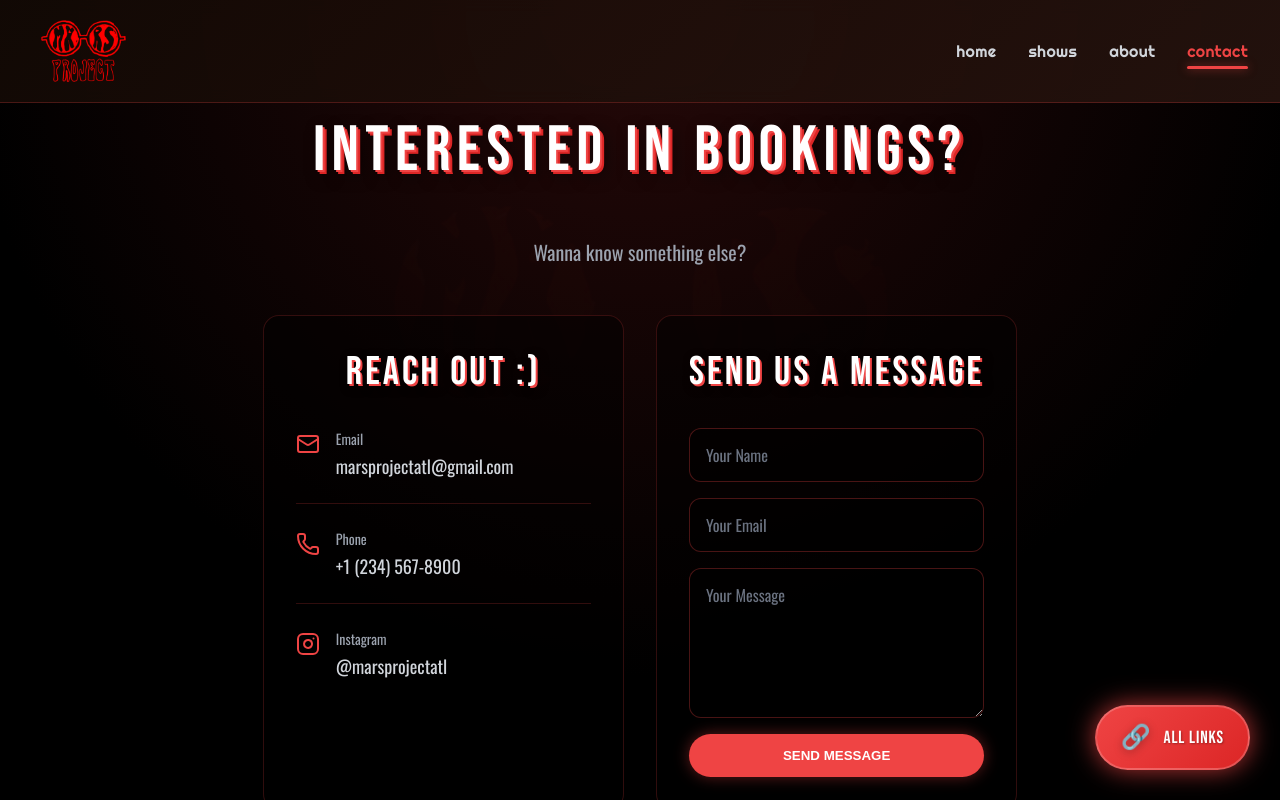
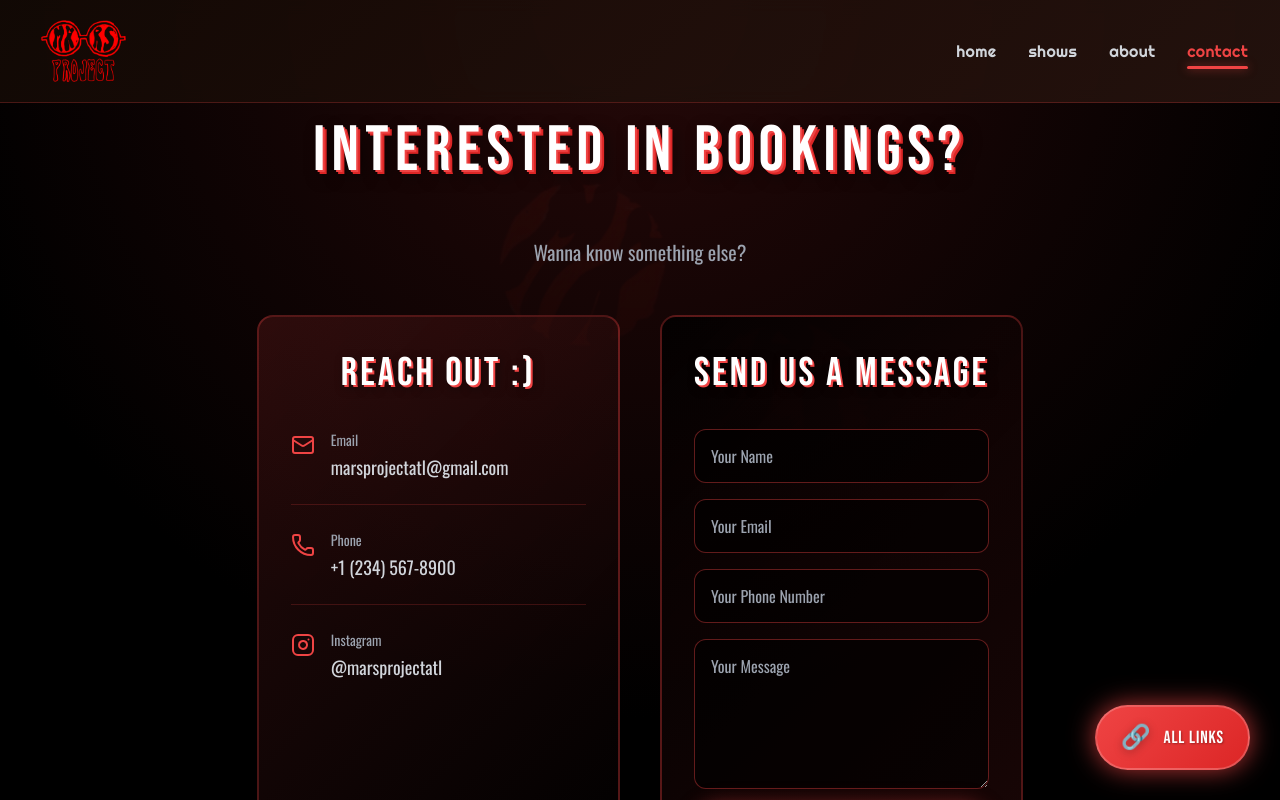
Before and after one commit to harsenyan3/mars_project, a React (Create React App) app: page / in a window 1280 px wide. Both pictures are taken after a click on the button "contact". Shown: the top 800 px of the page. Built offline with nearby package versions, Linux system fonts and the light colour scheme.

Commit message:
Fixed issues with email formulary. Connected EmailJS to get automated email system from website.

```diff
--- a/src/App.css
+++ b/src/App.css
@@ -995,23 +995,43 @@ body {
   top: 50%;
   left: 50%;
   transform: translate(-50%, -50%);
-  width: 60%;
+  width: 50%;
   height: auto;
   z-index: -1;
-  opacity: 0.08;
+  opacity: 0.12;
   pointer-events: none;
+  animation: subtleRotate 30s linear infinite;
+}
+
+@keyframes subtleRotate {
+  from {
+    transform: translate(-50%, -50%) rotate(0deg);
+  }
+  to {
+    transform: translate(-50%, -50%) rotate(360deg);
+  }
 }
 
 .contact-page-bg-img {
   width: 100%;
   height: auto;
-  filter: grayscale(50%);
+  filter: grayscale(30%) brightness(1.2);
 }
 
 .contact-section {
   display: grid;
   grid-template-columns: 1fr 1fr;
-  gap: 2rem;
+  gap: 2.5rem;
+}
+
+.contact-info {
+  background: linear-gradient(135deg, rgba(239, 68, 68, 0.15), rgba(0, 0, 0, 0.7));
+  border: 2px solid rgba(239, 68, 68, 0.3);
+}
+
+.message-form {
+  background: linear-gradient(135deg, rgba(0, 0, 0, 0.8), rgba(127, 29, 29, 0.2));
+  border: 2px solid rgba(239, 68, 68, 0.3);
 }
 
 .contact-items {
@@ -1112,8 +1132,8 @@ body {
 .form-input,
 .form-textarea {
   width: 100%;
-  background: rgba(0, 0, 0, 0.5);
-  border: 1px solid rgba(239, 68, 68, 0.3);
+  background: rgba(0, 0, 0, 0.6);
+  border: 1px solid rgba(239, 68, 68, 0.4);
   border-radius: 0.75rem;
   padding: 0.875rem 1rem;
   color: #fff;
@@ -1124,37 +1144,54 @@ body {
 
 .form-input::placeholder,
 .form-textarea::placeholder {
-  color: #6b7280;
+  color: #9ca3af;
 }
 
 .form-input:focus,
 .form-textarea:focus {
   outline: none;
   border-color: #ef4444;
+  background: rgba(0, 0, 0, 0.8);
   box-shadow: 0 0 0 3px rgba(239, 68, 68, 0.2);
 }
 
 .form-textarea {
   resize: vertical;
-  min-height: 120px;
+  min-height: 150px;
 }
 
 .btn-submit {
   width: 100%;
-  background: #ef4444;
+  background: linear-gradient(135deg, #ef4444, #dc2626);
   color: #fff;
-  font-weight: 600;
-  padding: 0.875rem 1.5rem;
+  font-family: 'Bebas Neue', sans-serif;
+  font-weight: 400;
+  font-size: 1.1rem;
+  letter-spacing: 0.08em;
+  padding: 1rem 1.5rem;
   border: none;
   border-radius: 9999px;
   cursor: pointer;
   transition: all 0.3s;
-  box-shadow: 0 0 15px rgba(239, 68, 68, 0.4);
+  box-shadow:
+          0 0 20px rgba(239, 68, 68, 0.5),
+          0 4px 0 #991b1b;
+  text-transform: uppercase;
 }
 
 .btn-submit:hover {
-  background: #dc2626;
-  box-shadow: 0 0 25px rgba(239, 68, 68, 0.6);
+  background: linear-gradient(135deg, #dc2626, #991b1b);
+  transform: translateY(-2px);
+  box-shadow:
+          0 0 30px rgba(239, 68, 68, 0.8),
+          0 6px 0 #7f1d1d;
+}
+
+.btn-submit:active {
+  transform: translateY(1px);
+  box-shadow:
+          0 0 20px rgba(239, 68, 68, 0.5),
+          0 2px 0 #991b1b;
 }
 
 /* ===================================
--- a/src/App.js
+++ b/src/App.js
@@ -11,30 +11,6 @@ import chuck from './chuck.JPEG';
 import mombay from './mombay.JPEG';
 import jack from './jack.jpeg';
 import './App.css';
-
-function App() {
-  const [currentPage, setCurrentPage] = useState('Home');
-  const [formData, setFormData] = useState({ name: '', email: '', message: '' });
-  const [mobileMenuOpen, setMobileMenuOpen] = useState(false);
-  const [navbarScrolled, setNavbarScrolled] = useState(false);
-  const [hoveredMember, setHoveredMember] = useState(null);
-
-  React.useEffect(() => {
-    const handleScroll = () => {
-      if (window.scrollY > 50) {
-        setNavbarScrolled(true);
-      } else {
-        setNavbarScrolled(false);
-      }
-    };
-
-    window.addEventListener('scroll', handleScroll);
-    return () => window.removeEventListener('scroll', handleScroll);
-  }, []);
-
-  React.useEffect(() => {
-    window.scrollTo(0, 0);
-  }, [currentPage]);
 
 const concerts = [
   {
@@ -75,9 +51,126 @@ function App() {
   { name: 'Jack Rogers', role: 'Drums', image: jack }
 ];
 
-  const handleSubmit = () => {
-    alert(`Message sent! Name: ${formData.name}, Email: ${formData.email}`);
-    setFormData({ name: '', email: '', message: '' });
+function App() {
+  const [currentPage, setCurrentPage] = useState('Home');
+  const [formData, setFormData] = useState({ name: '', email: '', phone: '', message: '' });
+  const [mobileMenuOpen, setMobileMenuOpen] = useState(false);
+  const [navbarScrolled, setNavbarScrolled] = useState(false);
+  const [hoveredMember, setHoveredMember] = useState(null);
+  const [isSubmitting, setIsSubmitting] = useState(false);
+  const [showSuccessFlash, setShowSuccessFlash] = useState(false);
+
+  React.useEffect(() => {
+    const handleScroll = () => {
+      if (window.scrollY > 50) {
+        setNavbarScrolled(true);
+      } else {
+        setNavbarScrolled(false);
+      }
+    };
+
+    window.addEventListener('scroll', handleScroll);
+    return () => window.removeEventListener('scroll', handleScroll);
+  }, []);
+
+  React.useEffect(() => {
+    window.scrollTo(0, 0);
+  }, [currentPage]);
+
+  const handleInputChange = (field, value) => {
+    // Phone number formatting and validation
+    if (field === 'phone') {
+      // Remove all non-numeric characters
+      const numbers = value.replace(/\D/g, '');
+
+      // Limit to 10 digits (US format)
+      const limited = numbers.slice(0, 10);
+
+      // Format as (XXX) XXX-XXXX
+      let formatted = limited;
+      if (limited.length >= 6) {
+        formatted = `(${limited.slice(0, 3)}) ${limited.slice(3, 6)}-${limited.slice(6)}`;
+      } else if (limited.length >= 3) {
+        formatted = `(${limited.slice(0, 3)}) ${limited.slice(3)}`;
+      } else if (limited.length > 0) {
+        formatted = `(${limited}`;
+      }
+
+      setFormData(prev => ({...prev, [field]: formatted}));
+    } else {
+      setFormData(prev => ({...prev, [field]: value}));
+    }
+  };
+
+  const handleSubmit = async (e) => {
+    if (e) e.preventDefault();
+
+    // Validate all fields are filled
+    if (!formData.name || !formData.email || !formData.phone || !formData.message) {
+      alert('Please fill out all fields!');
+      return;
+    }
+
+    // Validate email format
+    const emailRegex = /^[^\s@]+@[^\s@]+\.[^\s@]+$/;
+    if (!emailRegex.test(formData.email)) {
+      alert('Please enter a valid email address!');
+      return;
+    }
+
+    // Validate phone number (must have 10 digits)
+    const phoneNumbers = formData.phone.replace(/\D/g, '');
+    if (phoneNumbers.length !== 10) {
+      alert('Please enter a valid 10-digit phone number!');
+      return;
+    }
+
+    setIsSubmitting(true);
+
+    try {
+      // Using EmailJS to send email
+      const serviceID = 'service_6wb4ear';
+      const templateID = 'template_gxdjnyk';
+      const publicKey = 'w31q2cAQxn6SPi8Qw';
+
+      const templateParams = {
+        from_name: formData.name,
+        from_email: formData.email,
+        from_phone: `+1 ${formData.phone}`,
+        message: formData.message
+      };
+
+      const response = await fetch('https://api.emailjs.com/api/v1.0/email/send', {
+        method: 'POST',
+        headers: {
+          'Content-Type': 'application/json',
+        },
+        body: JSON.stringify({
+          service_id: serviceID,
+          template_id: templateID,
+          user_id: publicKey,
+          template_params: templateParams
+        })
+      });
+
+      if (response.ok) {
+        setShowSuccessFlash(true);
+        setFormData({ name: '', email: '', phone: '', message: '' });
+
+        setTimeout(() => {
+          setShowSuccessFlash(false);
+        }, 2000);
+      } else {
+        const errorText = await response.text();
+        console.error('EmailJS error:', errorText);
+        throw new Error('Failed to send');
+      }
+    } catch (error) {
+      console.error('Error sending email:', error);
+      alert('Failed to send message. Please try again or email us directly at marsprojectatl@gmail.com');
+    } finally {
+      setIsSubmitting(false);
+    }
   };
 
   const NavBar = () => (
@@ -133,7 +226,28 @@ function App() {
       </>
   );
 
-  const HomePage = () => (
+  return (
+      <div className="app">
+        <NavBar />
+        {currentPage === 'Home' && <HomePage setCurrentPage={setCurrentPage} />}
+        {currentPage === 'Shows' && <ConcertsPage />}
+        {currentPage === 'About' && <AboutPage hoveredMember={hoveredMember} setHoveredMember={setHoveredMember} />}
+        {currentPage === 'Contact' && <ContactPage formData={formData} handleInputChange={handleInputChange} handleSubmit={handleSubmit} isSubmitting={isSubmitting} showSuccessFlash={showSuccessFlash} />}
+
+        <a
+            href="https://linktr.ee/marsprojectatl"
+            target="_blank"
+            rel="noopener noreferrer"
+            className="linktree-tab"
+        >
+          <span className="linktree-icon">🔗</span>
+          <span className="linktree-text">All Links</span>
+        </a>
+      </div>
+  );
+}
+
+const HomePage = ({ setCurrentPage }) => (
     <div className="page home-page">
       <div className="home-background" style={{backgroundImage: `url(${mars_home})`}}></div>
       <div className="home-overlay"></div>
@@ -199,7 +313,7 @@ function App() {
     </div>
 );
 
-  const AboutPage = () => (
+const AboutPage = ({ hoveredMember, setHoveredMember }) => (
     <div className="page about-page">
       <div className="about-page-background">
         <img src={about_mars} alt="Mars Project Band" className="about-page-bg-img" />
@@ -260,8 +374,18 @@ function App() {
     </div>
 );
 
-  const ContactPage = () => (
+const ContactPage = ({ formData, handleInputChange, handleSubmit, isSubmitting, showSuccessFlash }) => (
     <div className="page contact-page">
+      {showSuccessFlash && (
+          <div className="success-flash">
+            <div className="success-message">
+              <div className="success-icon">✓</div>
+              <h3>Message Sent!</h3>
+              <p>We'll get back to you soon 🎸</p>
+            </div>
+          </div>
+      )}
+
       <div className="contact-page-background">
         <img src={logo} alt="Mars Project Logo" className="contact-page-bg-img" />
       </div>
@@ -319,25 +443,42 @@ function App() {
                   type="text"
                   placeholder="Your Name"
                   value={formData.name}
-                    onChange={(e) => setFormData({...formData, name: e.target.value})}
+                  onChange={(e) => handleInputChange('name', e.target.value)}
                   className="form-input"
               />
               <input
                   type="email"
                   placeholder="Your Email"
                   value={formData.email}
-                    onChange={(e) => setFormData({...formData, email: e.target.value})}
+                  onChange={(e) => handleInputChange('email', e.target.value)}
                   className="form-input"
+              />
+              <input
+                  type="tel"
+                  placeholder="Your Phone Number"
+                  value={formData.phone}
+                  onChange={(e) => handleInputChange('phone', e.target.value)}
+                  className="form-input"
+                  maxLength="14"
               />
               <textarea
                   placeholder="Your Message"
                   rows="5"
                   value={formData.message}
-                    onChange={(e) => setFormData({...formData, message: e.target.value})}
+                  onChange={(e) => handleInputChange('message', e.target.value)}
                   className="form-textarea"
               ></textarea>
-                <button onClick={handleSubmit} className="btn-submit">
-                  SEND MESSAGE
+              <button
+                  type="button"
+                  onClick={(e) => {
+                    e.preventDefault();
+                    e.stopPropagation();
+                    handleSubmit(e);
+                  }}
+                  className="btn-submit"
+                  disabled={isSubmitting}
+              >
+                {isSubmitting ? 'SENDING...' : 'SEND MESSAGE'}
               </button>
             </div>
           </div>
@@ -349,26 +490,4 @@ function App() {
     </div>
 );
 
-  return (
-      <div className="app">
-        <NavBar />
-        {currentPage === 'Home' && <HomePage />}
-        {currentPage === 'Shows' && <ConcertsPage />}
-        {currentPage === 'About' && <AboutPage />}
-        {currentPage === 'Contact' && <ContactPage />}
-
-        {/* Fixed Linktree Tab */}
-        <a
-            href="https://linktr.ee/marsprojectatl"
-            target="_blank"
-            rel="noopener noreferrer"
-            className="linktree-tab"
-        >
-          <span className="linktree-icon">🔗</span>
-          <span className="linktree-text">All Links</span>
-        </a>
-      </div>
-  );
-}
-
 export default App;
```
Lines whose indentation alone changed are shown as unchanged.
